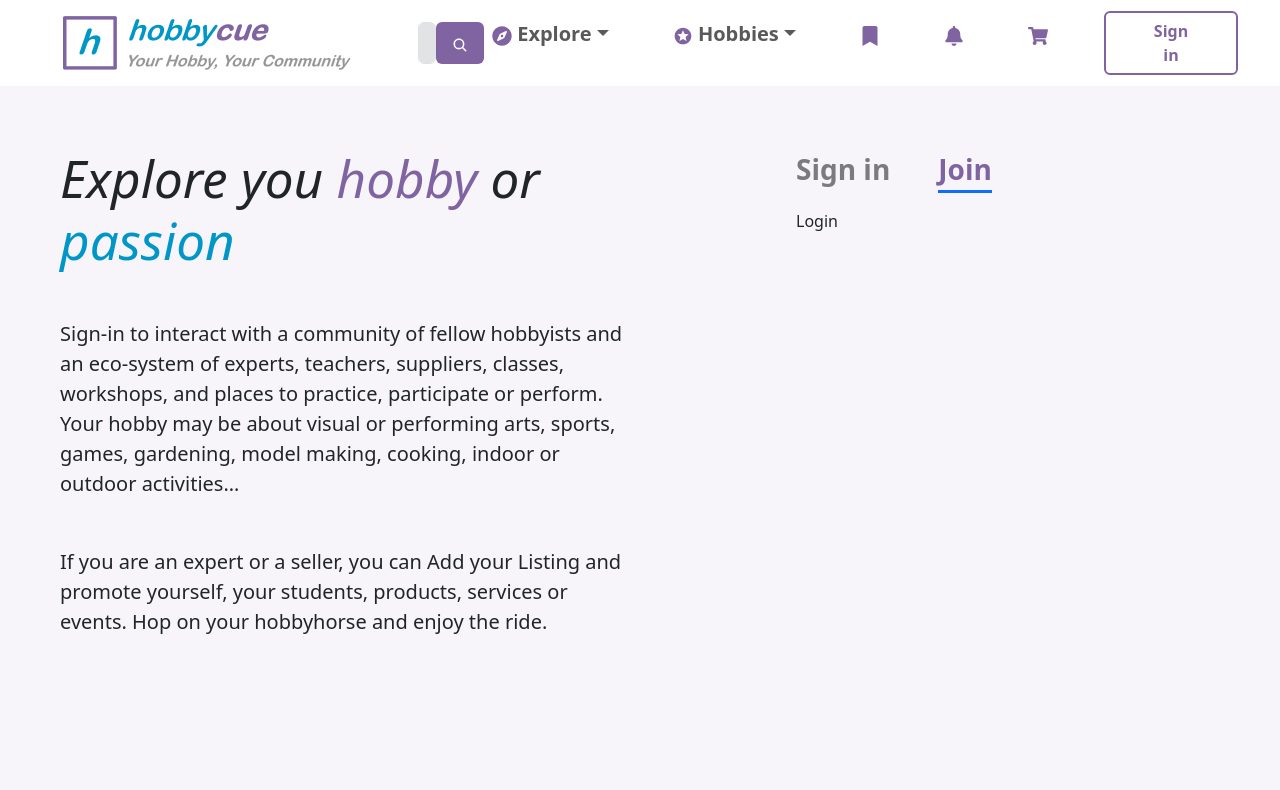
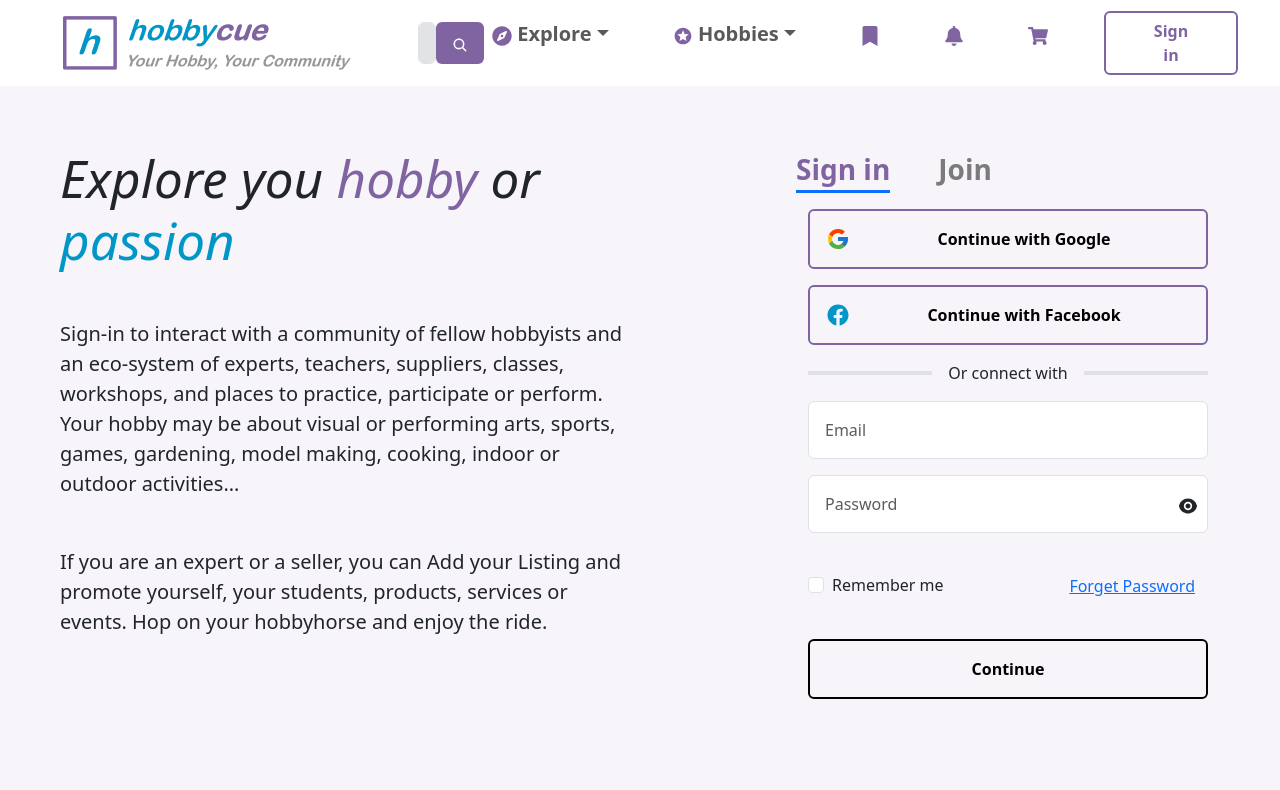
Before and after one commit to nasimrifat101/HobbyCue-JobTask, a React (Vite) app: page / in a window 1280 px wide. Shown: the top 790 px of the page. Built offline with nearby package versions, Linux system fonts and the light colour scheme.

Commit message:
Signup form done

```diff
--- a/src/Components/Auth/Signup.jsx
+++ b/src/Components/Auth/Signup.jsx
@@ -1,21 +1,54 @@
-import { Button } from "react-bootstrap";
+import { useState } from "react";
+import { Button, Form, FormGroup, FormControl, InputGroup } from "react-bootstrap";
 import { FcGoogle } from "react-icons/fc";
 import { IoLogoFacebook } from "react-icons/io5";
+import { RiEyeFill, RiEyeOffFill } from "react-icons/ri";
 
 const Signup = () => {
+    const [showPassword, setShowPassword] = useState(false);
+
+    const togglePasswordVisibility = () => {
+        setShowPassword(!showPassword);
+    };
+
     return (
         <div className="container-fluid">
-            <Button className="w-100 border-2 borderr p-2 text-black fw-bold d-flex justify-content-start align-items-center" variant="outline-light mb-3">
-                <FcGoogle className="me-2" />
+            <Button className="w-100 border-2 borderr p-3 text-black fw-bold d-flex justify-content-start align-items-center" variant="outline-light mb-3">
+                <FcGoogle size={24} className="me-2" />
                 <span className="flex-grow-1 text-center">Continue with Google</span>
             </Button>
-            <Button className="w-100 p-2 border-2 text-black fw-bold borderr d-flex justify-content-start align-items-center" variant="outline-light">
-                <IoLogoFacebook className="me-2" />
+            <Button className="w-100 p-3 border-2 text-black fw-bold borderr d-flex justify-content-start align-items-center" variant="outline-light">
+                <IoLogoFacebook size={24} className="me-2 blu" />
                 <span className="flex-grow-1 text-center">Continue with Facebook</span>
             </Button>
-            <div>
+            <div className="d-flex align-items-center my-3">
+                <div className=" border border-2 border-black-subtle flex-grow-1"></div>
+                <div className="mx-3">Or connect with</div>
+                <div className="border border-2 flex-grow-1"></div>
+            </div>
 
-            </div>
+            <Form>
+                <FormGroup className="mb-3">
+                    <FormControl type="email" placeholder="Email" className="p-3" />
+                </FormGroup>
+                <FormGroup className="mb-3">
+                    <div className="position-relative">
+                        <FormControl type={showPassword ? "text" : "password"} placeholder="Password" className="p-3" />
+                        <div className="position-absolute top-50 end-0 translate-middle fs-5" onClick={togglePasswordVisibility}>
+                            {showPassword ? <RiEyeOffFill /> : <RiEyeFill />}
+                        </div>
+                    </div>
+                </FormGroup>
+              <div className="d-flex justify-content-between align-content-center my-4">
+              <FormGroup className="my-3">
+                    <Form.Check type="checkbox" label="Remember me" />
+                </FormGroup>
+                <Button variant="link">Forget Password</Button>
+              </div>
+              <Button className="w-100 border-2 border-black p-3 text-black fw-bold d-flex justify-content-start align-items-center" variant="outline-light">
+                <span className="flex-grow-1 text-center">Continue</span>
+            </Button>
+            </Form>
         </div>
     );
 };
--- a/src/Components/Banner.jsx
+++ b/src/Components/Banner.jsx
@@ -6,7 +6,7 @@ import Login from "./Auth/Login";
 
 
 const Banner = () => {
-    const [activeTab, setActiveTab] = useState('login');
+    const [activeTab, setActiveTab] = useState('signup');
 
     const handleTabChange = (tab) => {
         setActiveTab(tab);
--- a/src/index.css
+++ b/src/index.css
@@ -4,3 +4,6 @@
 .borderr{
     border-color: #8064A2 !important;
 }
+.blu{
+    color: #0096C8;
+}
```
